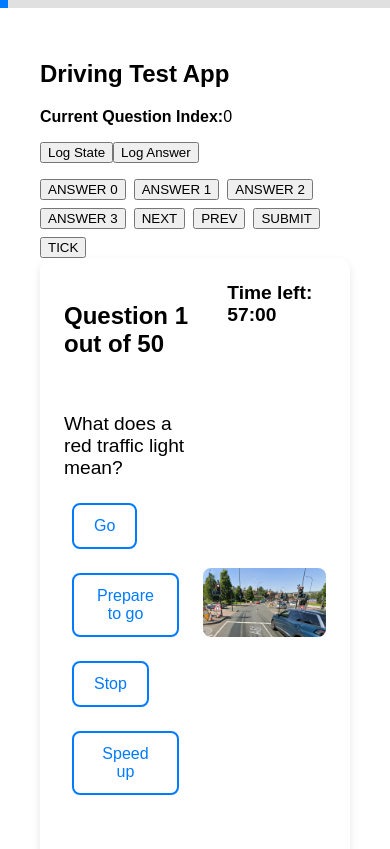
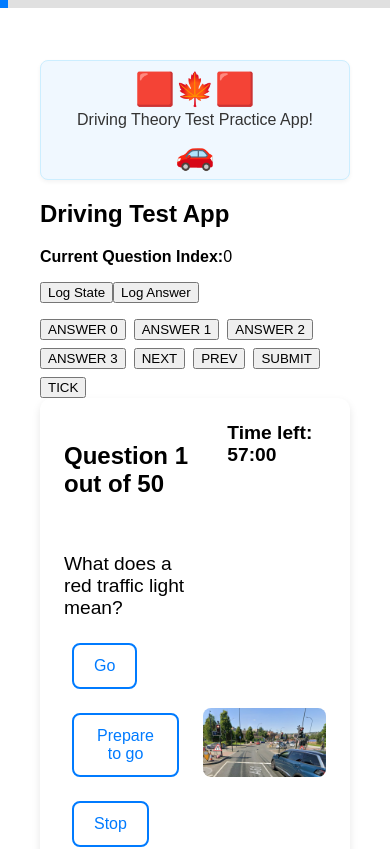
Before and after one commit to gliu7717/fullstack_driving_test_reducer_version, a React (Vite) app: page / in a window 390 px wide. Shown: the top 849 px of the page. Built offline with nearby package versions, Linux system fonts and the light colour scheme.

Commit message:
AppBanner

```diff
--- a/src/App.jsx
+++ b/src/App.jsx
@@ -5,6 +5,7 @@
 import TempComonent from "./components/tempComponent";
 import QuestionView from "./components/QuestionView";
 import ProgressBar from "./components/ProgressBar";
+import AppBanner from "./components/AppBanner";
 
 // The initial state of the quiz when the app starts
 const initialState = {
@@ -54,6 +55,8 @@
     <div className='app-container'>
       {/* Progress bar at the top */}
       <ProgressBar current={state.currentQuestion} total={questions.length} />
+      {/* App info banner */}
+      <AppBanner />
 
       <TempComonent state={state} dispatch={dispatch} />
       {/* Main content switches based on submission */}
--- /dev/null
+++ b/src/components/AppBanner.css
@@ -0,0 +1,48 @@
+.ca-info-banner {
+  display: flex;
+  align-items: center;
+  justify-content: center; /* Center content horizontally */
+  gap: 10px; /* Space between items */
+  padding: 15px 20px;
+  background-color: #f0f8ff; /* A light, soft blue background */
+  border: 1px solid #cceeff; /* A slightly darker blue border */
+  border-radius: 8px;
+  margin-bottom: 20px; /* Space below the banner */
+  margin-top: 20px; /* Space above the banner */
+  box-shadow: 0 2px 4px rgba(0, 0, 0, 0.05); /* Subtle shadow */
+  color: #333; /* Darker text for readability */
+  font-size: 1.1rem;
+  text-align: center;
+}
+
+.ca-info-banner .icon {
+  font-size: 2.2rem; /* Larger size for icons/emojis */
+  line-height: 1; /* Adjust line height to prevent extra space around emojis */
+}
+
+.ca-info-banner .flag {
+  /* Flags are emojis, sometimes they need slight adjustments */
+  transform: translateY(
+    2px
+  ); /* Nudge flag down slightly if it looks off-center */
+}
+
+.ca-info-banner .info-text {
+  margin: 0; /* Remove default paragraph margin */
+  font-weight: 500;
+}
+
+/* Responsive adjustments for smaller screens */
+@media (max-width: 600px) {
+  .ca-info-banner {
+    flex-direction: column; /* Stack items vertically on small screens */
+    gap: 8px;
+    padding: 10px 15px;
+  }
+  .ca-info-banner .icon {
+    font-size: 2rem;
+  }
+  .ca-info-banner .info-text {
+    font-size: 1rem;
+  }
+}
--- /dev/null
+++ b/src/components/AppBanner.jsx
@@ -0,0 +1,17 @@
+import "./AppBanner.css";
+
+const AppBanner = () => {
+  return (
+    <div className='ca-info-banner'>
+      <span role='img' aria-label='ca flag' className='icon flag'>
+        🟥🍁🟥
+      </span>
+      <p className='info-text'>Driving Theory Test Practice App!</p>
+      <span role='img' aria-label='car' className='icon'>
+        🚗
+      </span>
+    </div>
+  );
+};
+
+export default AppBanner;
```
